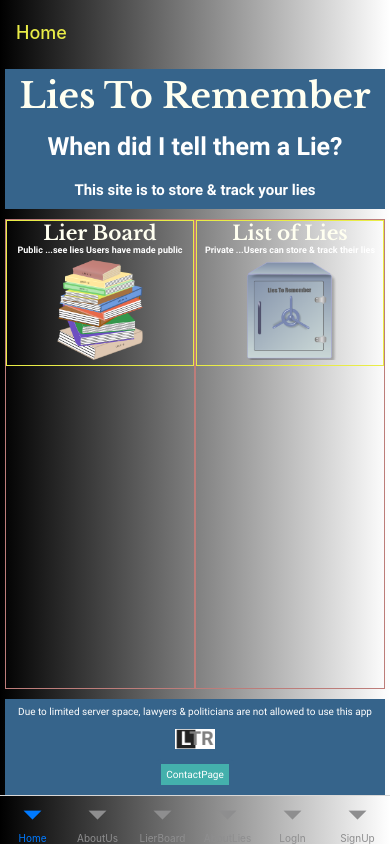
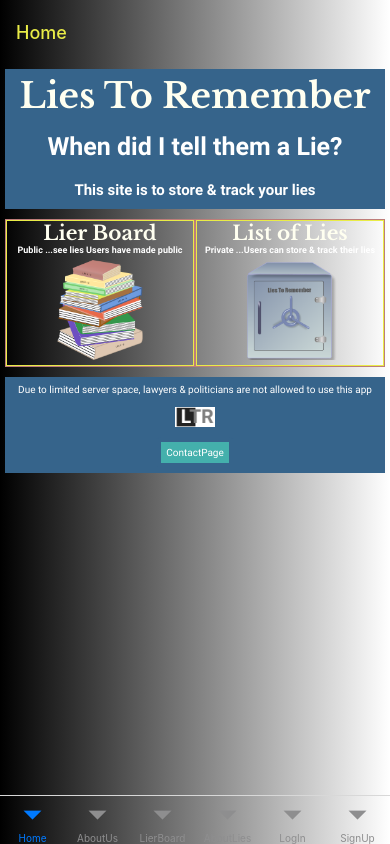
Before and after one commit to psteingh/LTRapp, a React Native app: screen /Home in a window 390 px wide. Built offline with nearby package versions, Linux system fonts and the light colour scheme.

Commit message:
ltrapp05201250

```diff
--- a/home/homemid.js
+++ b/home/homemid.js
@@ -37,7 +37,6 @@ export default HomeMid;
 
 const styles = StyleSheet.create({
     homeMidContainer: {
-        flex: 1,
         flexDirection: 'row',
         margin: 5
     },
```
